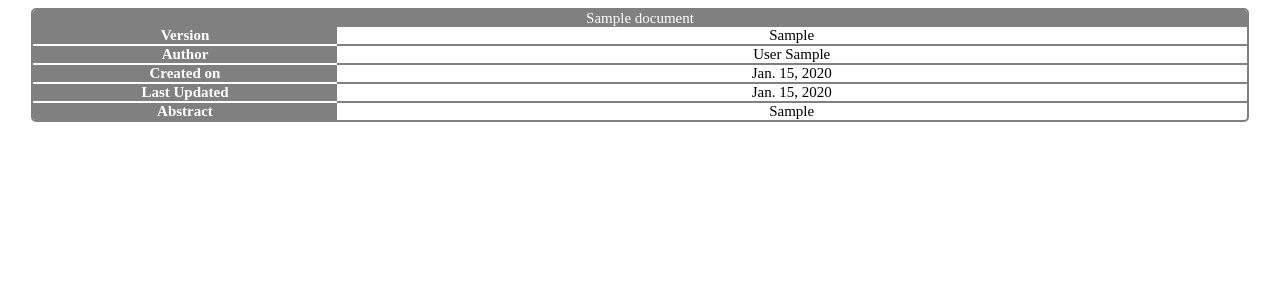
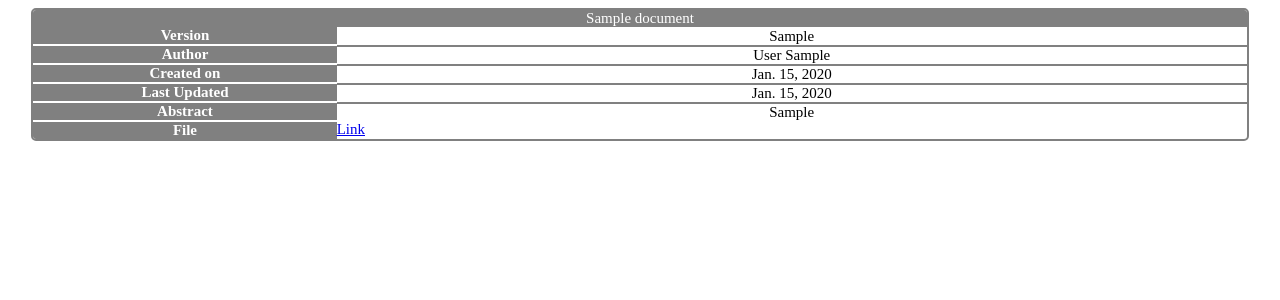
Before and after one commit to laura0116/ProiectColectiv, a Django app: template text_missing/TextMissing/templates/TextMissing/document.html in a window 1280 px wide. Shown: the top 300 px of the page. Run offline with Django 3.2, Linux system fonts and the light colour scheme; the template is opened without the code that fills it: values that come from a table or form of the project are taken from there, others are empty; tables that the repository leaves empty hold one stand-in row (values such as "Sample post"); parts of the project's set-up code (start-up, migrations or seed data) failed here and were passed over.

Commit message:
Added user view of uploaded file

```diff
--- a/text_missing/TextMissing/models.py
+++ b/text_missing/TextMissing/models.py
@@ -28,3 +28,7 @@ class Document(models.Model):
     keywords = models.CharField(max_length=100)
     status = models.CharField(max_length=20, choices=StatusChoices.CHOICES)
     file = models.FileField(upload_to='documents/%Y%m%d', null=True, blank=True)
+
+    def get_document_url(self):
+        if self.file:
+            return 'http://localhost:8000/media/' + str(self.file)
--- a/text_missing/TextMissing/templates/TextMissing/document.html
+++ b/text_missing/TextMissing/templates/TextMissing/document.html
@@ -16,6 +16,7 @@
             <div>Created on</div>
             <div>Last Updated</div>
             <div>Abstract</div>
+            <div>File</div>
         </div>
         <div class="metadata-content">
             <div>{{ document.version }}</div>
@@ -23,6 +24,7 @@
             <div>{{ document.creation_date }}</div>
             <div>{{ document.last_update }}</div>
             <div>{{ document.abstract }}</div>
+            <a href={{ document.get_document_url }}> Link </a>
         </div>
     </div>
 </div>
```
